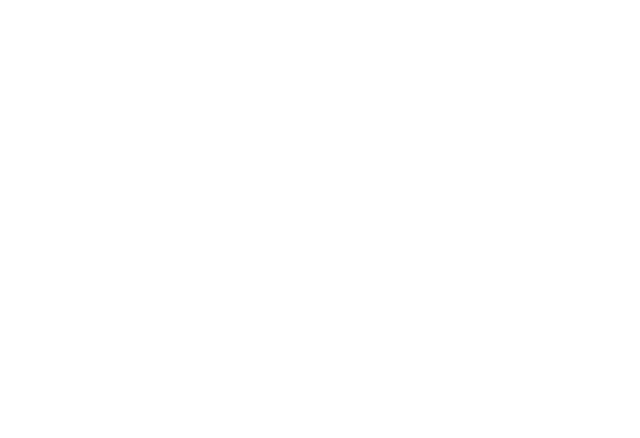
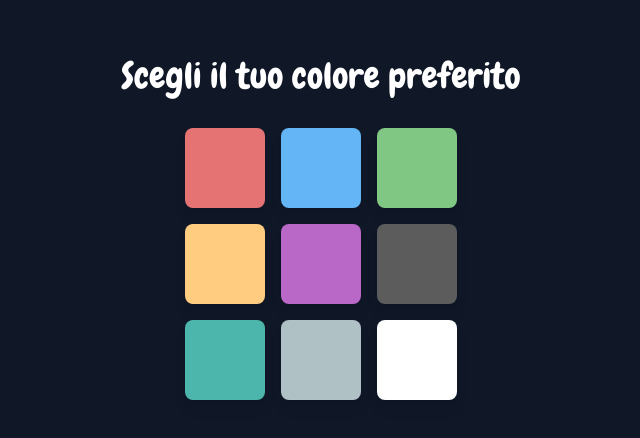
Before and after one commit to FrancescoBonizzi/tappy-tiles, a React (Vite) app: page /choose-color in a window 1280 px wide. Before the commit this address had no page. Shown: the part 172-610 px from the top of the page, without its empty margins (319-959 px from the left). Built offline with nearby package versions, Linux system fonts and the light colour scheme.

Commit message:
refactor: update routing paths and enhance color selector component

```diff
--- a/src/App.tsx
+++ b/src/App.tsx
@@ -8,7 +8,7 @@
         <Router>
             <Routes>
                 <Route path="/" element={<Scene1StartingMenu />} />
-                <Route path="/colorSelector" element={<Scene2ColorSelector />} />
+                <Route path="/choose-color" element={<Scene2ColorSelector />} />
                 <Route path="/game" element={<Scene3Game />} />
             </Routes>
         </Router>
--- a/src/Scene1StartingMenu.tsx
+++ b/src/Scene1StartingMenu.tsx
@@ -11,7 +11,7 @@
 
     const handleClick = () => {
         setIsFading(true);
-        setTimeout(() => navigate("/game"), fadeDurationMs);
+        setTimeout(() => navigate("/choose-color"), fadeDurationMs);
     };
 
     return (
--- a/src/Scene2ColorSelector.tsx
+++ b/src/Scene2ColorSelector.tsx
@@ -1,11 +1,51 @@
+import {useState} from "react";
+import {motion} from "motion/react"
+import {useNavigate} from "react-router-dom";
+
+const colors = [
+    "#e57373",
+    "#64b5f6",
+    "#81c784",
+    "#ffcc80",
+    "#ba68c8",
+    "#5c5c5c",
+    "#4db6ac",
+    "#b0c1c5",
+    "#ffffff"
+];
+
 function Scene2ColorSelector() {
-    return <div
-        className="flex h-screen bg-gray-900 text-white flex-col items-center justify-center">
+    const navigate = useNavigate();
+    const [selectedColor, setSelectedColor] = useState<string | null>(null);
 
-        <p className={"font-playful text-4xl mt-8"}>
-            Color selector
-        </p>
-    </div>;
+    const handleColorSelect = (color: string) => {
+        setSelectedColor(color);
+        setTimeout(() => navigate(`/game?color=${color}`), 500);
+    };
+
+    return (
+        <motion.div
+            className="flex flex-col items-center justify-center h-screen bg-gray-900 text-white text-center"
+            initial={{opacity: 0}}
+            animate={{opacity: 1}}
+            exit={{opacity: 0}}
+            transition={{duration: 0.5}}
+        >
+            <h1 className="text-4xl font-playful mb-8">Scegli il tuo colore preferito</h1>
+            <div className="grid grid-cols-3 gap-4">
+                {colors.map((color) => (
+                    <motion.div
+                        key={color}
+                        className={`w-20 h-20 rounded-lg cursor-pointer shadow-lg transition-all ${selectedColor === color ? "scale-110" : ""}`}
+                        style={{backgroundColor: color}}
+                        whileHover={{scale: 1.1}}
+                        whileTap={{scale: 0.9}}
+                        onClick={() => handleColorSelect(color)}
+                    />
+                ))}
+            </div>
+        </motion.div>
+    );
 }
 
 export default Scene2ColorSelector;
```
